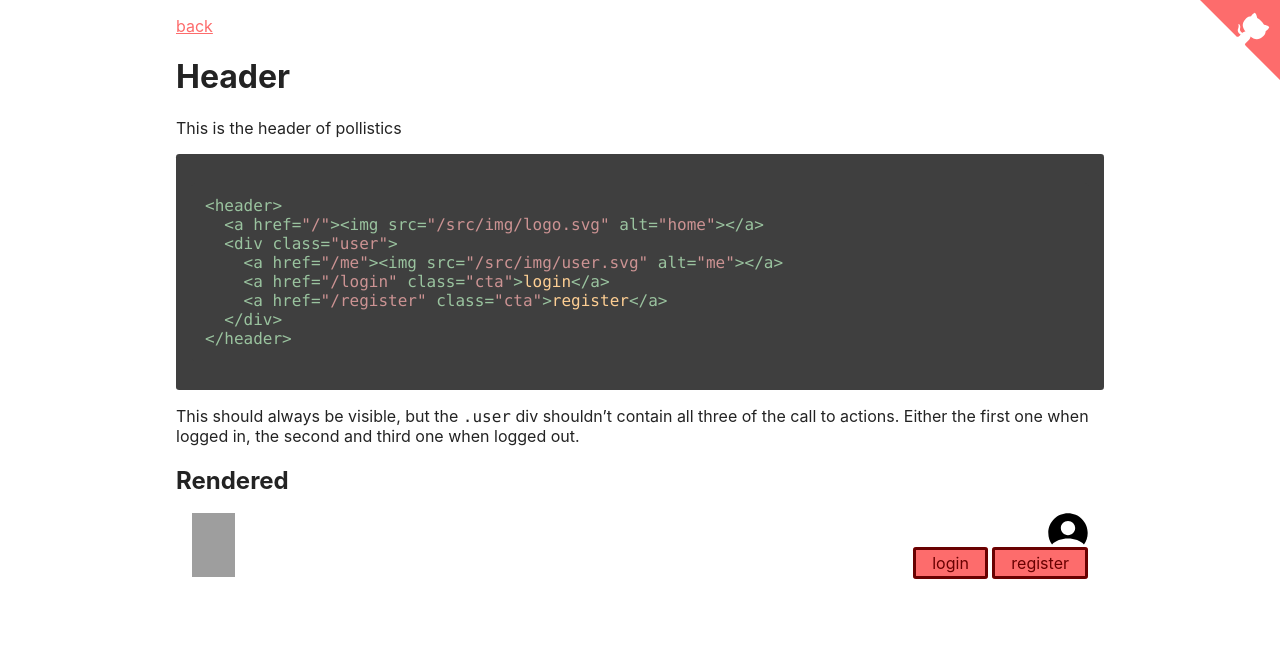
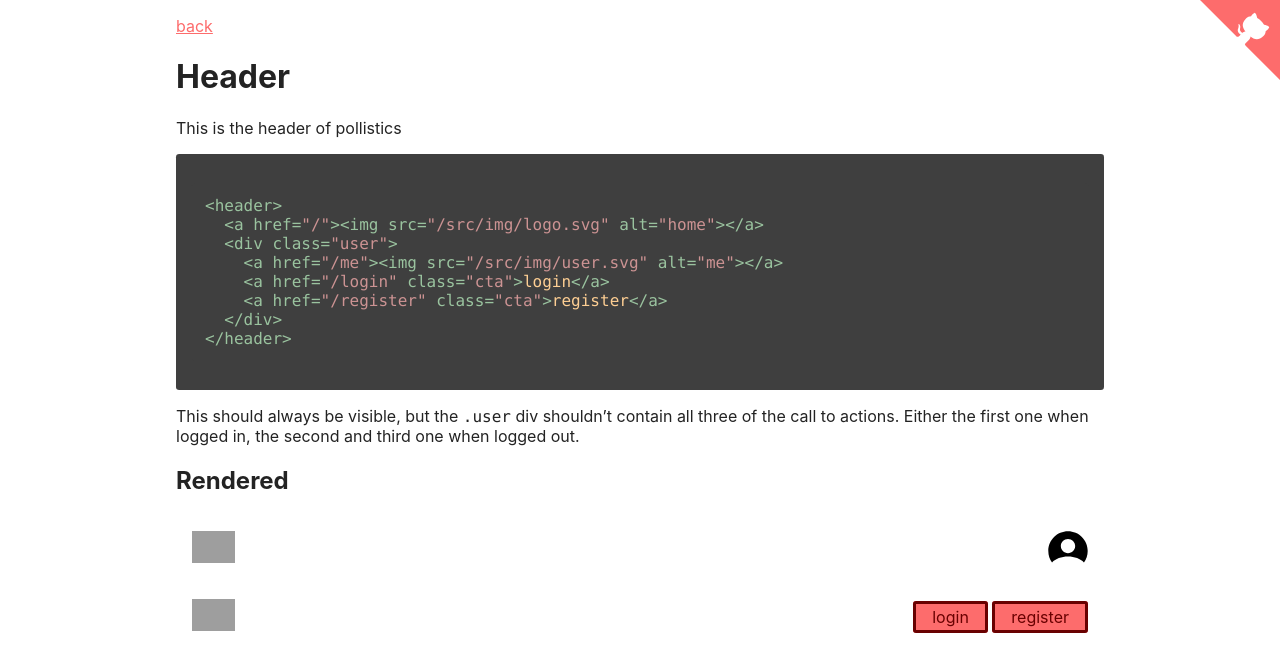
Before and after one commit to gin-fizz/styleguide, a Jekyll site: the page built from _components/header.md, in a window 1280 px wide. Shown: the top 672 px of the page. Built offline with Jekyll 4.4.1, drawn with Linux system fonts in a browser that asks for light colours; grey boxes are pictures that could not be loaded.

Commit message:
header padding

```diff
--- a/_sass/components/header.scss
+++ b/_sass/components/header.scss
@@ -2,8 +2,7 @@ header {
   display: flex;
   justify-content: space-between;
   align-items: center;
-  height: 2em;
-  padding: 0 1em;
+  padding: 1em;
 
   img {
     height: 2em;
```
